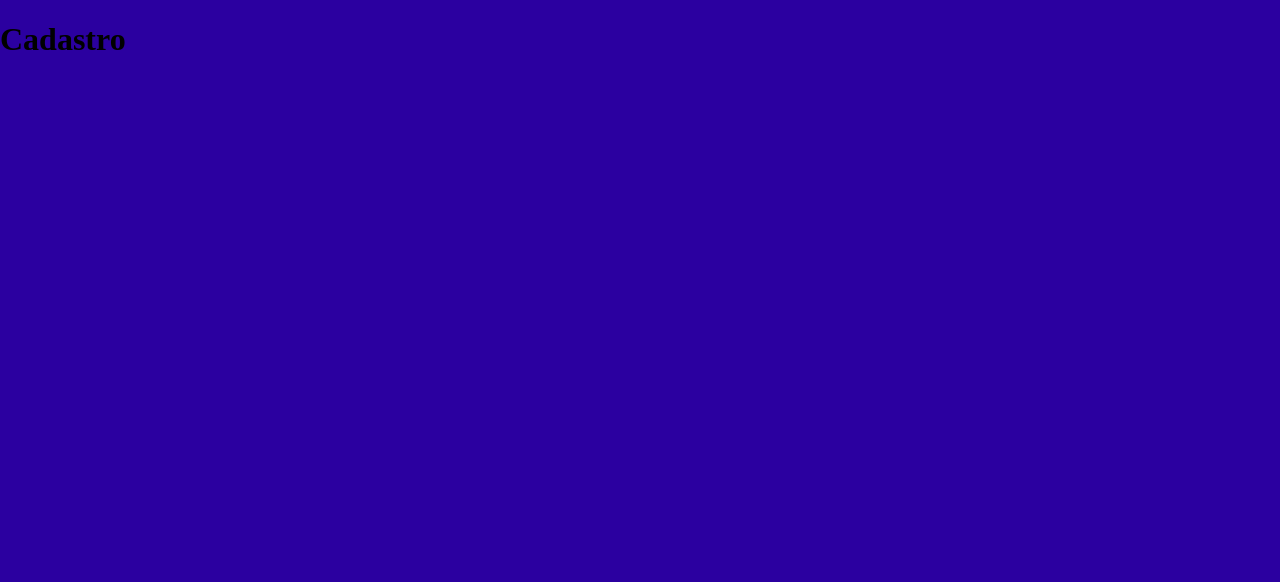
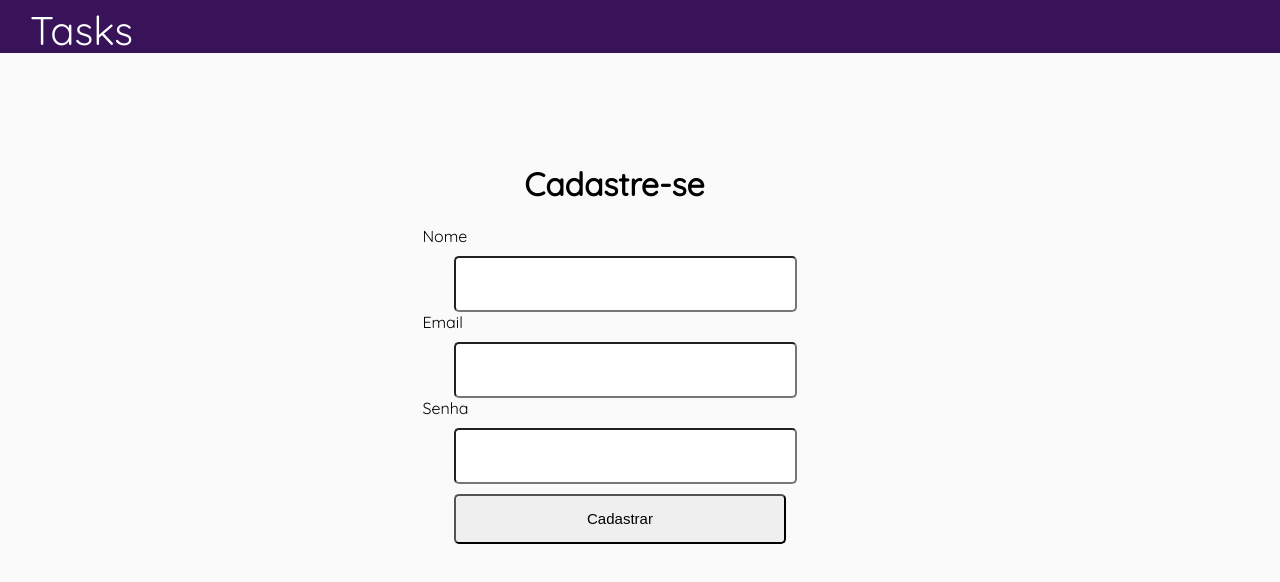
Before and after one commit to Marian4/GerenciadorDeTarefas_, a React app in the folder frontend/: page /register in a window 1280 px wide. Built offline with nearby package versions, Linux system fonts and the light colour scheme.

Commit message:
página de cadastro

```diff
--- a/frontend/src/components/Cadastro.js
+++ b/frontend/src/components/Cadastro.js
@@ -1,9 +1,24 @@
 import React from 'react';
+import './css/cadastro.css'
 
 class Cadastro extends React.Component{
     render(){
         return(
-            <h1>Cadastro</h1>
+            <div className="cadastro">
+                <div className="headerCadastro"><spam id="spam">Tasks</spam></div>
+                    <div>
+                        <form className="formCadastro">
+                            <center><h1>Cadastre-se</h1></center>
+                            <label>Nome</label>
+                            <input id="fc" type="text"/>
+                            <label>Email</label>
+                            <input id="fc" type="text"/>
+                            <label>Senha</label>
+                            <input id="fc" type="password"/>
+                            <button id="bCadastro"type="submit">Cadastrar</button>
+                        </form>
+                    </div>
+            </div>
         );
     }
 }
--- a/frontend/src/components/Home.js
+++ b/frontend/src/components/Home.js
@@ -5,10 +5,10 @@ class Home extends React.Component{
     render(){
         return(
             <div className="home">
-                    <div className="header">Tasks</div>
+                    <div className="header"><spam id="spam">Tasks</spam></div>
                     <div className="login">
                         <label>Login</label>
-                        <form action="/" method="POST">
+                        <form action="/" method="POST" className="formLogin">
                             <input name="email" placeholder="Email"/>
                             <input name="password" placeholder="Senha" type="password"/>
                             <button type="submit">Entrar</button>
--- /dev/null
+++ b/frontend/src/components/css/cadastro.css
@@ -0,0 +1,35 @@
+.cadastro{
+    width: 100%;
+    height: 100vh;
+    background-color: rgb(250, 250, 250);
+    margin:0;
+    margin-bottom: 0;
+    background-size: 100% 100vh;
+}
+.formCadastro{
+    font-family: Quicksand;
+    width: 30%;
+    margin-top: 0px;
+    margin-left: 33%;
+    padding-top: 90px;
+}
+.headerCadastro{
+    background-color: rgb(56, 19, 90);
+    padding-top: 5px;
+    width: 100%;
+    height: 6vh;
+    opacity: 1;
+    color: white;
+    font-size: 40px;
+    font-family: Quicksand;
+}
+#fc{
+    padding-left: 30px;
+}
+#bCadastro{
+    width: 86.5%;
+    margin-top: 10px;
+}
+#spam{
+    padding-left: 30px;
+}
--- a/frontend/src/components/css/home.css
+++ b/frontend/src/components/css/home.css
@@ -43,7 +43,7 @@ body{
     border-radius: 10px;
     padding-top: 40px;
 }
-form{
+.formLogin{
     margin-top: 30px;
 }
 input, button{
```
Also changed, not shown: README.md.
